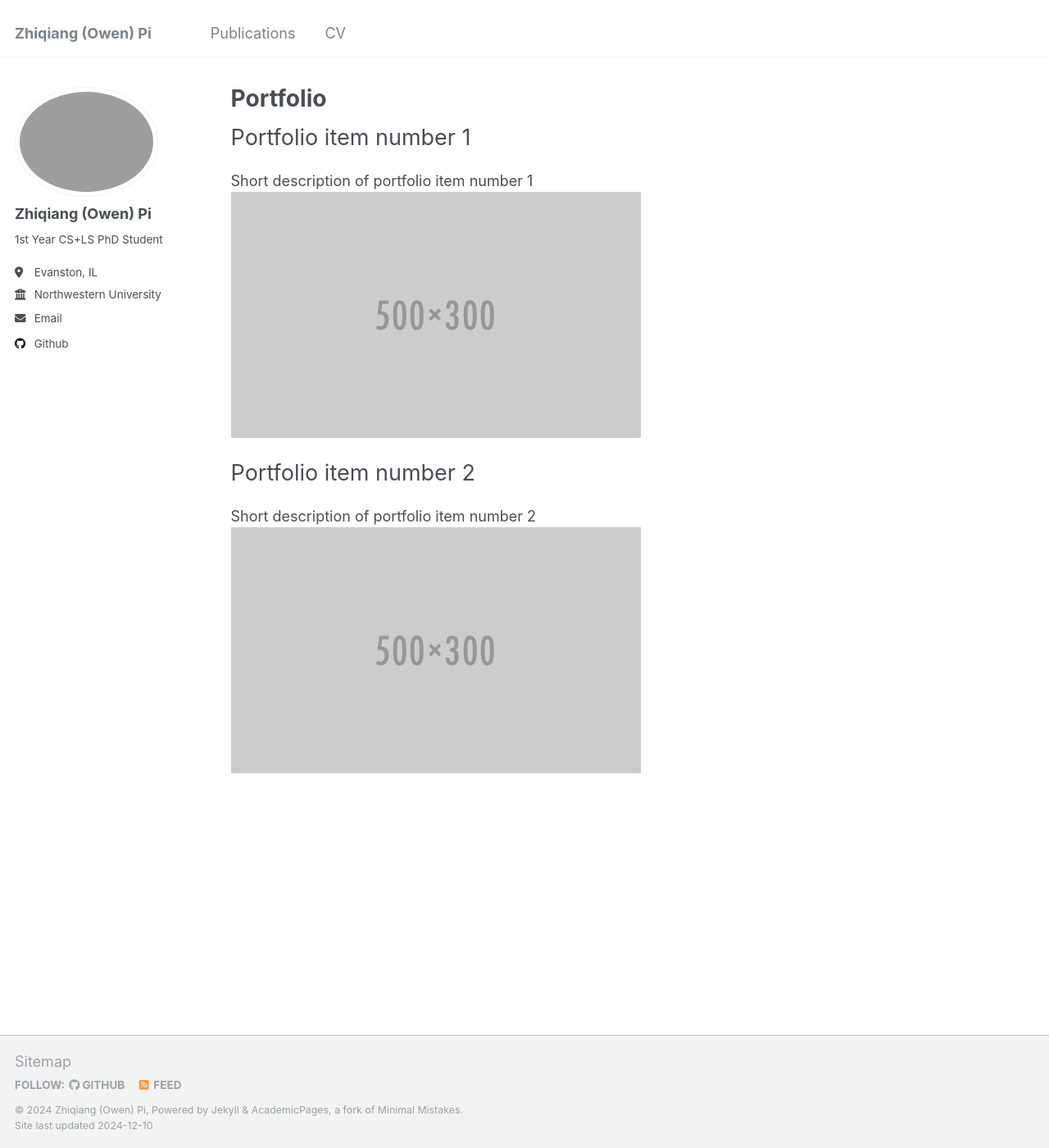
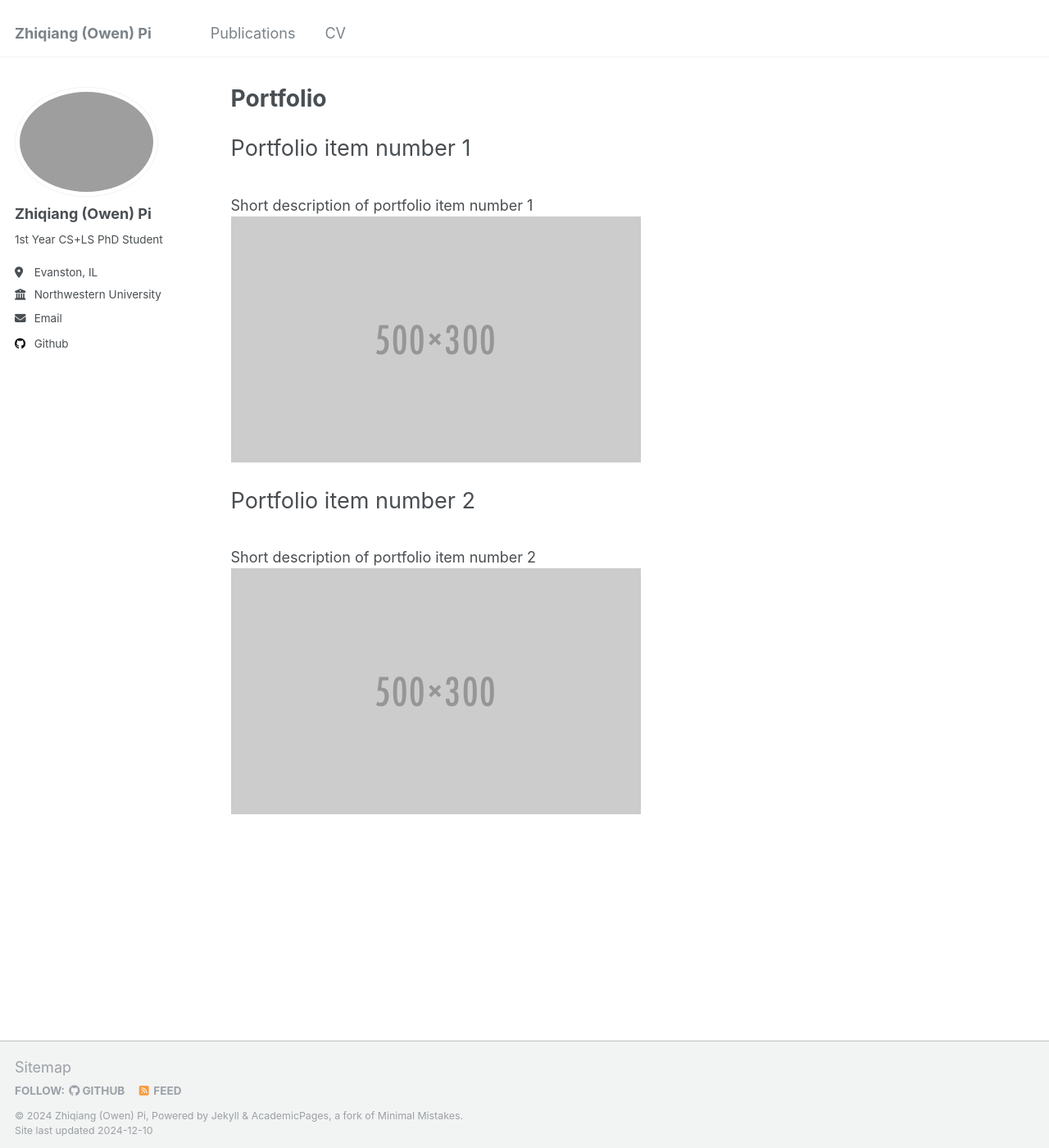
Before and after one commit to OwenPi314/OwenPi314.github.io, a Jekyll site: the page built from _pages/portfolio.html, in a window 1280 px wide and 1400 px high. Shown: the whole window at 82% size. Built offline with Jekyll 4.4.1, drawn with Linux system fonts in a browser that asks for light colours.

Commit message:
update style

```diff
--- a/_sass/_archive.scss
+++ b/_sass/_archive.scss
@@ -40,18 +40,13 @@
   }
 }
 
-.list__item .archive__item-title {
-  margin-top: 0.5em;
-  font-size: 1.5em;
-  margin-bottom: 0.25em;
-}
-
 .archive__item-title {
   font-family: $sans-serif-narrow;
 
   a + a {
     opacity: 0.5;
   }
+  font-size: 1.5em !important;
 }
 
 /* remove border*/
```
